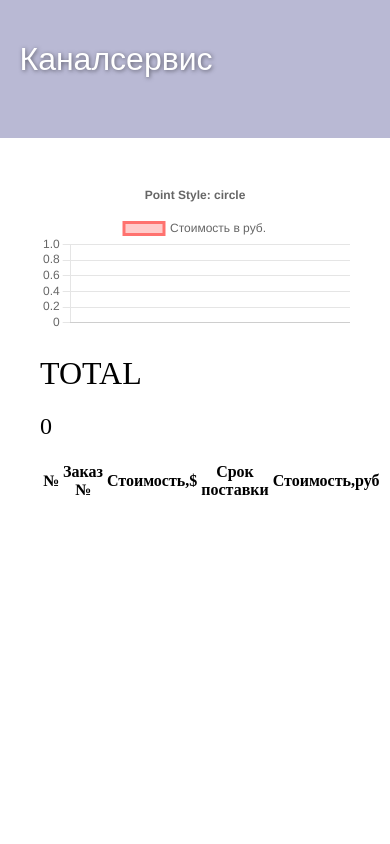
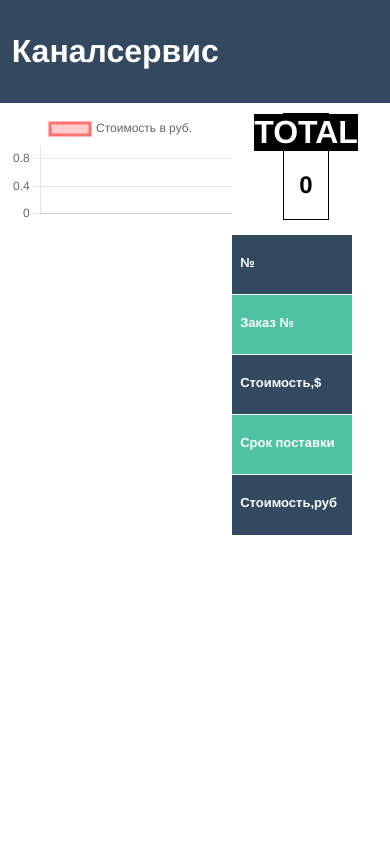
Before and after one commit to Evdak/kanalservice_task, a Django app: template templates/index.html in a window 390 px wide. Run offline with Django 4.2, Linux system fonts and the light colour scheme; the template is opened without the code that fills it, so the values that code supplies are empty.

Commit message:
change front style

```diff
--- a/templates/index.html
+++ b/templates/index.html
@@ -1,118 +1,174 @@
 <head>
     <script src="https://ajax.googleapis.com/ajax/libs/jquery/3.6.0/jquery.min.js"></script>
     <script src="https://cdn.jsdelivr.net/npm/chart.js"></script>
-</head>
-<div class="header">
-    <div class="header-section">
-        <h1>Каналсервис</h1>
-    </div>
-</div>
-<div class="section-wrap">
-    <div class="section">
-        <div>
-            <canvas id="myChart"></canvas>
-        </div>
-        <div>
-            <div class="total">
-                <h1>TOTAL</h1>
-                <h2></h2>
-            </div>
-            <table>
-                <tr>
-                    <th>№</th>
-                    <th>Заказ №</th>
-                    <th>Стоимость,$</th>
-                    <th>Срок поставки</th>
-                    <th>Стоимость,руб</th>
-                </tr>
-            </table>
-        </div>
-
-    </div>
-</div>
-<!-- <div>
-    {% for el in data %}
-    <p>{{el}}</p>
-    {%endfor%}
-</div> -->
-
 
     <style>
-    .webmadewell {
-        background-color: white;
-    }
-
         body {
+            font-family: Helvetica;
+            -webkit-font-smoothing: antialiased;
             margin: 0;
         }
 
         .header {
-        position: fixed;
-        left: 0;
-        top: 0;
+            background: #324960;
+            color: #FFF;
+            padding: 3%;
+            margin-bottom: 10px;
+        }
+
+        .section {
+            display: grid;
+            grid-template-columns: 60% 40%;
+            margin: 0 10px;
+        }
+
+        .table,
+        .table .total,
+        .table .total>div {
+            display: flex;
+            justify-content: center;
+            flex-direction: column;
+            align-items: center;
+        }
+
+        .table .total>div {
+            width: -webkit-fill-available;
+            background: #000;
+        }
+
+        .total {
+            border: 1px solid #000;
+            width: 30%;
+            margin-bottom: 10%;
+        }
+
+        .total h1 {
+            background: #000;
+            color: white;
+            margin: 0;
+        }
+
+
+        .fl-table {
+            border-radius: 5px;
+            font-size: 12px;
+            font-weight: normal;
+            border: none;
+            border-collapse: collapse;
+            width: 100%;
+            max-width: 100%;
+            white-space: nowrap;
+            background-color: white;
+        }
+
+        .fl-table td,
+        .fl-table th {
+            text-align: center;
+            padding: 8px;
+        }
+
+        .fl-table td {
+            border-right: 1px solid #f8f8f8;
+            font-size: 12px;
+        }
+
+        .fl-table thead th {
+            color: #FFF;
+            background: #4FC3A1;
+        }
+
+
+        .fl-table thead th:nth-child(odd) {
+            color: #FFF;
+            background: #324960;
+        }
+
+        .fl-table tr:nth-child(even) {
+            background: #F8F8F8;
+        }
+
+
+        @media (max-width: 767px) {
+            .fl-table {
+                display: block;
                 width: 100%;
             }
 
-    .header::before {
-        content: "";
-        position: absolute;
-        top: 0;
-        right: 0;
-        bottom: 0;
-        left: 0;
-        background-color: MidnightBlue;
-        opacity: 0.3;
+            .table-wrapper:before {
+                content: "Scroll horizontally >";
+                display: block;
+                text-align: right;
+                font-size: 11px;
+                color: white;
+                padding: 0 0 10px;
             }
 
-    .header-section {
-        position: relative;
-        padding: 5% 0 10%;
-        max-width: 90%;
-        margin-left: auto;
-        margin-right: auto;
-        color: white;
-        text-shadow: 1px 1px 4px rgba(0, 0, 0, 0.5);
-        font-family: "Montserrat", sans-serif;
+            .fl-table thead,
+            .fl-table tbody,
+            .fl-table thead th {
+                display: block;
             }
 
-    h1 {
-        font-weight: 500;
+            .fl-table thead th:last-child {
+                border-bottom: none;
             }
 
-    h2 {
-        font-weight: 400;
+            .fl-table thead {
+                float: left;
             }
 
-    .section-wrap {
+            .fl-table tbody {
+                width: auto;
                 position: relative;
-        background-color: white;
+                overflow-x: auto;
             }
 
-    .section {
-        position: relative;
-        max-width: 90%;
-        margin-left: auto;
-        margin-right: auto;
-        padding: 40px;
+            .fl-table td,
+            .fl-table th {
+                padding: 20px .625em .625em .625em;
+                height: 60px;
+                vertical-align: middle;
+                box-sizing: border-box;
+                overflow-x: hidden;
+                overflow-y: auto;
+                width: 120px;
+                font-size: 13px;
+                text-overflow: ellipsis;
+            }
+
+            .fl-table thead th {
+                text-align: left;
+                border-bottom: 1px solid #f7f7f9;
+            }
+
+            .fl-table tbody tr {
+                display: table-cell;
+            }
+
+            .fl-table tbody tr:nth-child(odd) {
+                background: none;
+            }
+
+            .fl-table tr:nth-child(even) {
+                background: transparent;
+            }
+
+            .fl-table tr td:nth-child(odd) {
+                background: #F8F8F8;
+                border-right: 1px solid #E6E4E4;
+            }
+
+            .fl-table tr td:nth-child(even) {
+                border-right: 1px solid #E6E4E4;
+            }
+
+            .fl-table tbody td {
+                display: block;
+                text-align: center;
+            }
         }
     </style>
 
-<script>
-    function parallax_height() {
-        var scroll_top = $(this).scrollTop();
-        var sample_section_top = $(".section").offset().top;
-        var header_height = $(".header-section").outerHeight();
-        $(".section").css({ "margin-top": header_height });
-        $(".header").css({ height: header_height - scroll_top });
-    }
-    parallax_height();
-    $(window).scroll(function () {
-        parallax_height();
-    });
-    $(window).resize(function () {
-        parallax_height();
-    });
-</script>
 
     <script>
         $.getJSON("/data", function (response) {
@@ -145,108 +201,10 @@
                 type: 'line',
                 data: data,
                 options: {
-                responsive: true,
-                plugins: {
-                    title: {
-                        display: true,
-                        text: (ctx) => 'Point Style: ' + ctx.chart.data.datasets[0].pointStyle,
-                    }
-                }
+                    responsive: true
                 }
             };
 
-        const actions = [
-            {
-                name: 'pointStyle: circle (default)',
-                handler: (chart) => {
-                    chart.data.datasets.forEach(dataset => {
-                        dataset.pointStyle = 'cirlce';
-                    });
-                    chart.update();
-                }
-            },
-            {
-                name: 'pointStyle: cross',
-                handler: (chart) => {
-                    chart.data.datasets.forEach(dataset => {
-                        dataset.pointStyle = 'cross';
-                    });
-                    chart.update();
-                }
-            },
-            {
-                name: 'pointStyle: crossRot',
-                handler: (chart) => {
-                    chart.data.datasets.forEach(dataset => {
-                        dataset.pointStyle = 'crossRot';
-                    });
-                    chart.update();
-                }
-            },
-            {
-                name: 'pointStyle: dash',
-                handler: (chart) => {
-                    chart.data.datasets.forEach(dataset => {
-                        dataset.pointStyle = 'dash';
-                    });
-                    chart.update();
-                }
-            },
-            {
-                name: 'pointStyle: line',
-                handler: (chart) => {
-                    chart.data.datasets.forEach(dataset => {
-                        dataset.pointStyle = 'line';
-                    });
-                    chart.update();
-                }
-            },
-            {
-                name: 'pointStyle: rect',
-                handler: (chart) => {
-                    chart.data.datasets.forEach(dataset => {
-                        dataset.pointStyle = 'rect';
-                    });
-                    chart.update();
-                }
-            },
-            {
-                name: 'pointStyle: rectRounded',
-                handler: (chart) => {
-                    chart.data.datasets.forEach(dataset => {
-                        dataset.pointStyle = 'rectRounded';
-                    });
-                    chart.update();
-                }
-            },
-            {
-                name: 'pointStyle: rectRot',
-                handler: (chart) => {
-                    chart.data.datasets.forEach(dataset => {
-                        dataset.pointStyle = 'rectRot';
-                    });
-                    chart.update();
-                }
-            },
-            {
-                name: 'pointStyle: star',
-                handler: (chart) => {
-                    chart.data.datasets.forEach(dataset => {
-                        dataset.pointStyle = 'star';
-                    });
-                    chart.update();
-                }
-            },
-            {
-                name: 'pointStyle: triangle',
-                handler: (chart) => {
-                    chart.data.datasets.forEach(dataset => {
-                        dataset.pointStyle = 'triangle';
-                    });
-                    chart.update();
-                }
-            }
-        ];
             const myChart = new Chart(
                 document.getElementById('myChart'),
                 config
@@ -255,3 +213,41 @@
         });
 
     </script>
+</head>
+<div class="header">
+    <div class="header-section">
+        <h1>Каналсервис</h1>
+    </div>
+</div>
+<div class="section-wrap">
+    <div class="section">
+        <div class="chart">
+            <canvas id="myChart"></canvas>
+        </div>
+        <div class="table">
+            <div class="total">
+                <div>
+                    <h1>TOTAL</h1>
+                </div>
+                <h2></h2>
+            </div>
+            <table class="fl-table">
+                <thead>
+                    <tr>
+
+                        <th>№</th>
+                        <th>Заказ №</th>
+                        <th>Стоимость,$</th>
+                        <th>Срок поставки</th>
+                        <th>Стоимость,руб</th>
+
+                    </tr>
+                </thead>
+                <tbody>
+
+                </tbody>
+            </table>
+        </div>
+
+    </div>
+</div>
```
Lines whose indentation alone changed are shown as unchanged.
